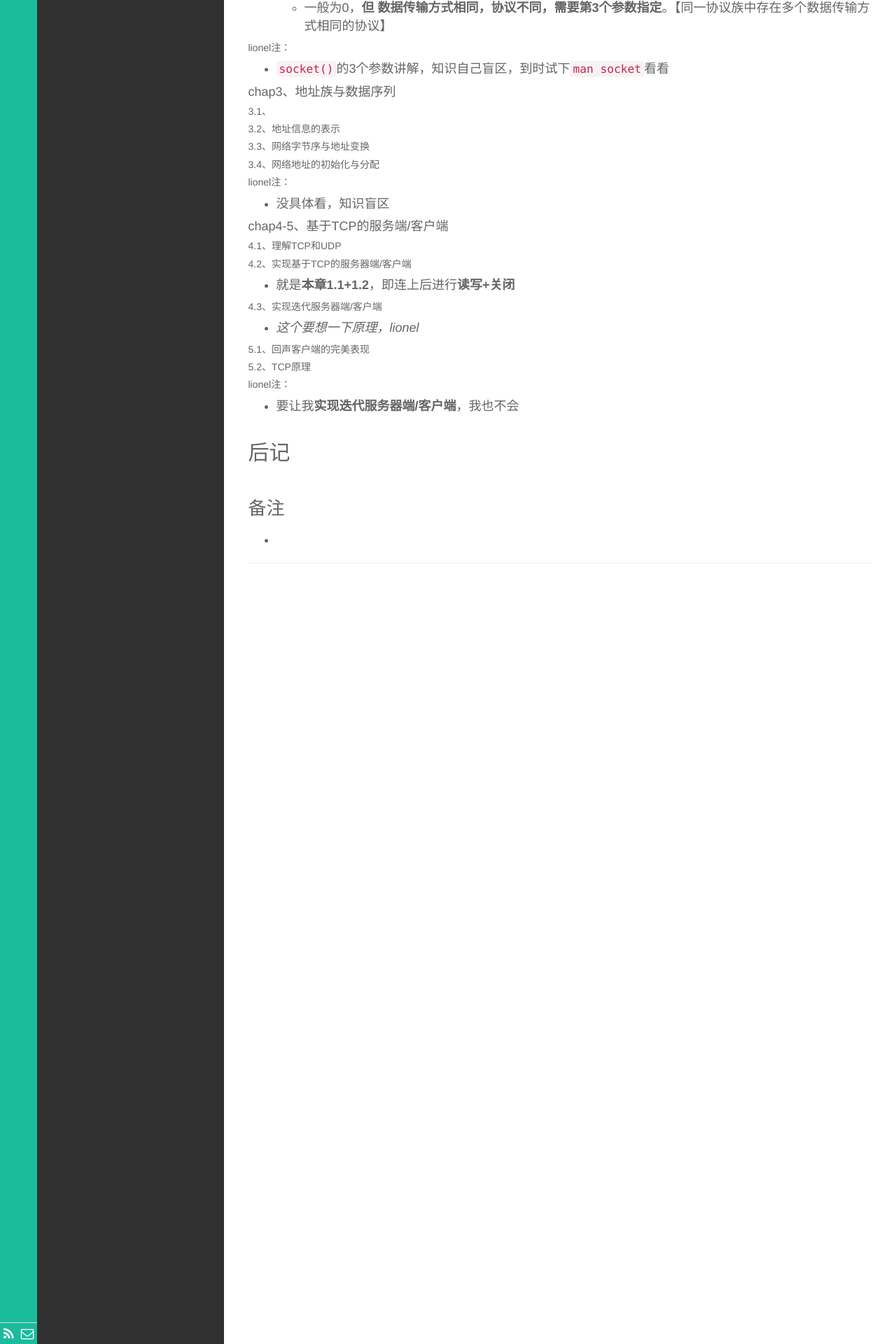
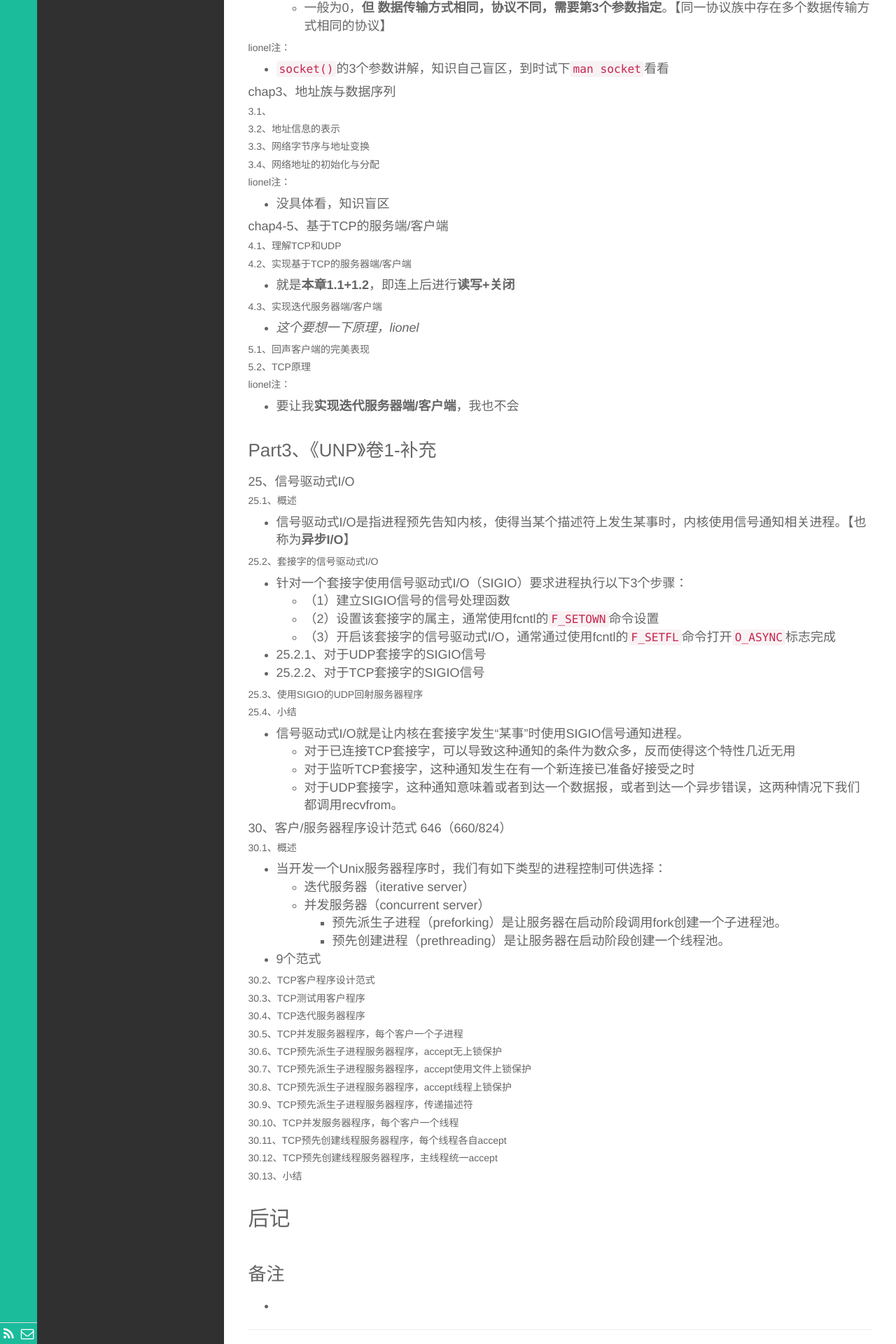
Before and after one commit to wolflion/blog, a Jekyll site: the page built from _posts/学习/2018-09-27-Network-Programming-Study-Road.md, in a window 1280 px wide. Shown: the part 1423-3343 px from the top of the page at 70% size. Built offline with Jekyll 4.4.1, drawn with Linux system fonts in a browser that asks for light colours.

Commit message:
Update 2018-09-27-Network-Programming-Study-Road.md

```diff
--- a/_posts/学习/2018-09-27-Network-Programming-Study-Road.md
+++ b/_posts/学习/2018-09-27-Network-Programming-Study-Road.md
@@ -102,6 +102,69 @@ description:
 
 + 要让我**实现迭代服务器端/客户端**，我也不会
 
+
+
+### Part3、《UNP》卷1-补充
+
+#### 25、信号驱动式I/O
+
+##### 25.1、概述
+
++ 信号驱动式I/O是指进程预先告知内核，使得当某个描述符上发生某事时，内核使用信号通知相关进程。【也称为**异步I/O**】
+
+##### 25.2、套接字的信号驱动式I/O
+
++ 针对一个套接字使用信号驱动式I/O（SIGIO）要求进程执行以下3个步骤：
+  + （1）建立SIGIO信号的信号处理函数
+  + （2）设置该套接字的属主，通常使用fcntl的`F_SETOWN`命令设置
+  + （3）开启该套接字的信号驱动式I/O，通常通过使用fcntl的`F_SETFL`命令打开`O_ASYNC`标志完成
++ 25.2.1、对于UDP套接字的SIGIO信号
++ 25.2.2、对于TCP套接字的SIGIO信号
+
+##### 25.3、使用SIGIO的UDP回射服务器程序
+
+##### 25.4、小结
+
++ 信号驱动式I/O就是让内核在套接字发生“某事”时使用SIGIO信号通知进程。
+  + 对于已连接TCP套接字，可以导致这种通知的条件为数众多，反而使得这个特性几近无用
+  + 对于监听TCP套接字，这种通知发生在有一个新连接已准备好接受之时
+  + 对于UDP套接字，这种通知意味着或者到达一个数据报，或者到达一个异步错误，这两种情况下我们都调用recvfrom。
+
+#### 30、客户/服务器程序设计范式  646（660/824）
+
+##### 30.1、概述
+
++ 当开发一个Unix服务器程序时，我们有如下类型的进程控制可供选择：
+  + 迭代服务器（iterative server）
+  + 并发服务器（concurrent server）
+    + 预先派生子进程（preforking）是让服务器在启动阶段调用fork创建一个子进程池。
+    + 预先创建进程（prethreading）是让服务器在启动阶段创建一个线程池。
++ 9个范式
+
+##### 30.2、TCP客户程序设计范式
+
+##### 30.3、TCP测试用客户程序
+
+##### 30.4、TCP迭代服务器程序
+
+##### 30.5、TCP并发服务器程序，每个客户一个子进程
+
+##### 30.6、TCP预先派生子进程服务器程序，accept无上锁保护
+
+##### 30.7、TCP预先派生子进程服务器程序，accept使用文件上锁保护
+
+##### 30.8、TCP预先派生子进程服务器程序，accept线程上锁保护
+
+##### 30.9、TCP预先派生子进程服务器程序，传递描述符
+
+##### 30.10、TCP并发服务器程序，每个客户一个线程
+
+##### 30.11、TCP预先创建线程服务器程序，每个线程各自accept
+
+##### 30.12、TCP预先创建线程服务器程序，主线程统一accept
+
+##### 30.13、小结
+
 ##  后记
 
 ### 备注
```
